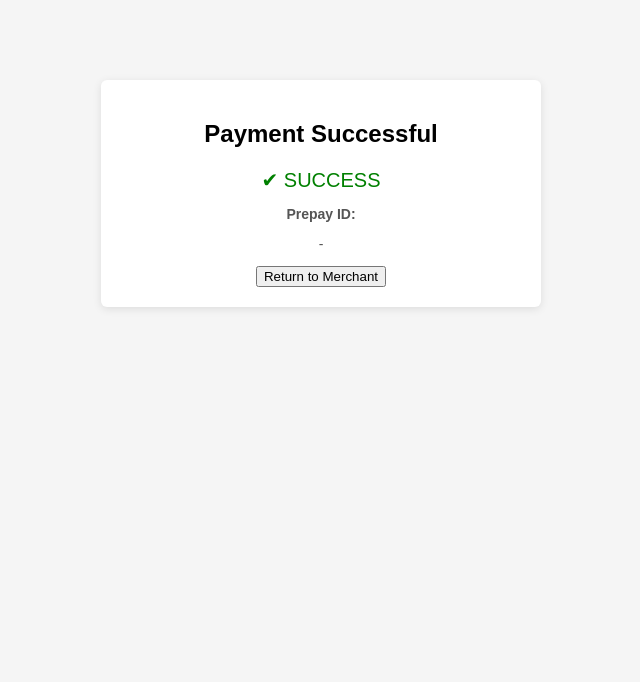
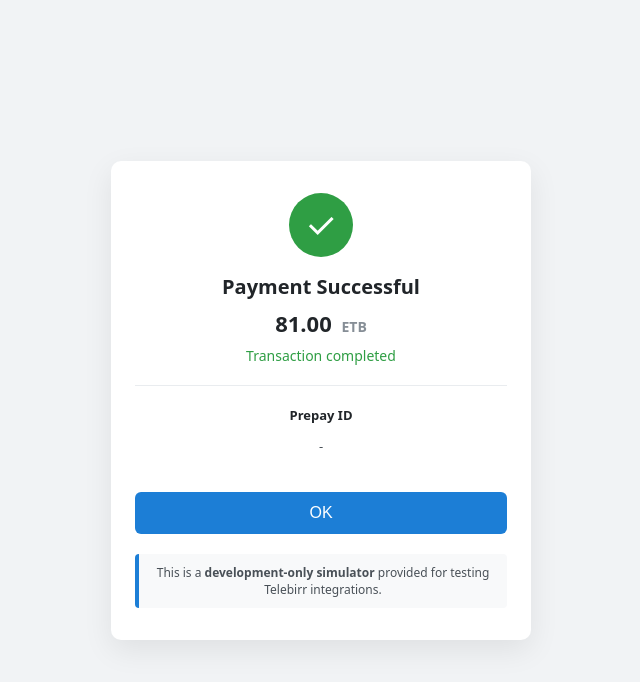
Before and after one commit to chernetManaye/telebirr-simulator, a website: page public/result.html in a window 1280 px wide. Shown: the whole page, without its empty margins (319-959 px from the left). Drawn offline with Linux system fonts and the light colour scheme.

Commit message:
make the html page neat

```diff
--- a/public/result.html
+++ b/public/result.html
@@ -2,53 +2,151 @@
 <html lang="en">
   <head>
     <meta charset="UTF-8" />
-    <title>Payment Result</title>
+    <meta name="viewport" content="width=device-width, initial-scale=1" />
+    <title>Payment Successful</title>
+
     <style>
+      * {
+        box-sizing: border-box;
+      }
+
       body {
-        font-family: Arial, sans-serif;
-        background: #f5f5f5;
+        margin: 0;
+        min-height: 100vh;
+        font-family: system-ui, -apple-system, BlinkMacSystemFont, "Segoe UI",
+          Roboto, Oxygen, Ubuntu, Cantarell, "Helvetica Neue", Arial, sans-serif;
+        background: #f1f3f5;
+        display: flex;
+        align-items: center;
+        justify-content: center;
+        padding: 16px;
       }
+
       .card {
-        max-width: 400px;
-        margin: 80px auto;
-        background: white;
-        padding: 20px;
+        width: 100%;
+        max-width: 420px;
+        background: #ffffff;
+        padding: 32px 24px;
+        border-radius: 10px;
+        text-align: center;
+        box-shadow: 0 10px 30px rgba(0, 0, 0, 0.08);
+      }
+
+      .icon {
+        width: 64px;
+        height: 64px;
+        border-radius: 50%;
+        background: #2f9e44;
+        color: #ffffff;
+        font-size: 36px;
+        line-height: 64px;
+        margin: 0 auto 16px;
+      }
+
+      h2 {
+        margin: 0;
+        font-size: 20px;
+        font-weight: 600;
+        color: #212529;
+      }
+
+      .amount {
+        margin-top: 8px;
+        font-size: 22px;
+        font-weight: 600;
+        color: #212529;
+      }
+
+      .currency {
+        font-size: 14px;
+        color: #868e96;
+        margin-left: 4px;
+      }
+
+      .status {
+        margin-top: 8px;
+        font-size: 14px;
+        color: #2f9e44;
+      }
+
+      .divider {
+        height: 1px;
+        background: #e9ecef;
+        margin: 20px 0;
+      }
+
+      .info {
+        font-size: 13px;
+        color: #495057;
+      }
+
+      .info strong {
+        color: #212529;
+      }
+
+      button {
+        width: 100%;
+        margin-top: 24px;
+        padding: 12px;
+        font-size: 16px;
+        font-weight: 500;
+        background: #1c7ed6;
+        color: #ffffff;
+        border: none;
         border-radius: 6px;
-        text-align: center;
-        box-shadow: 0 2px 8px rgba(0, 0, 0, 0.1);
+        cursor: pointer;
       }
-      .success {
-        color: green;
-        font-size: 20px;
-        margin-top: 10px;
+
+      button:hover {
+        background: #1864ab;
       }
-      .info {
-        margin-top: 10px;
-        font-size: 14px;
-        color: #555;
+
+      .notice {
+        margin-top: 20px;
+        background: #f8f9fa;
+        border-left: 4px solid #1c7ed6;
+        padding: 10px 12px;
+        font-size: 12px;
+        color: #495057;
+        border-radius: 4px;
       }
     </style>
   </head>
+
   <body>
     <div class="card">
+      <div class="icon">✓</div>
+
       <h2>Payment Successful</h2>
-      <div class="success">✔ SUCCESS</div>
+
+      <div class="amount">81.00 <span class="currency">ETB</span></div>
+
+      <div class="status">Transaction completed</div>
+
+      <div class="divider"></div>
 
       <div class="info">
-        <p><strong>Prepay ID:</strong></p>
-        <p id="prepayId"></p>
+        <p><strong>Prepay ID</strong></p>
+        <p id="prepayId">-</p>
       </div>
 
       <form method="POST" action="/payment/web/complete">
         <input type="hidden" name="prepay_id" id="prepay_id" />
-        <button type="submit">Return to Merchant</button>
+        <button type="submit">OK</button>
       </form>
+
+      <div class="notice">
+        This is a <strong>development-only simulator</strong> provided for
+        testing Telebirr integrations.
+      </div>
     </div>
 
     <script>
       const params = new URLSearchParams(window.location.search);
-      document.getElementById("prepayId").innerText =
-        params.get("prepay_id") || "-";
+      const prepayId = params.get("prepay_id") || "-";
+
+      document.getElementById("prepayId").innerText = prepayId;
+      document.getElementById("prepay_id").value = prepayId;
     </script>
   </body>
 </html>
```
Also changed, not shown: index.js (+46 -3 lines), public/index.html (added, +206 -0 lines), public/pay.html (deleted, +0 -67 lines).
